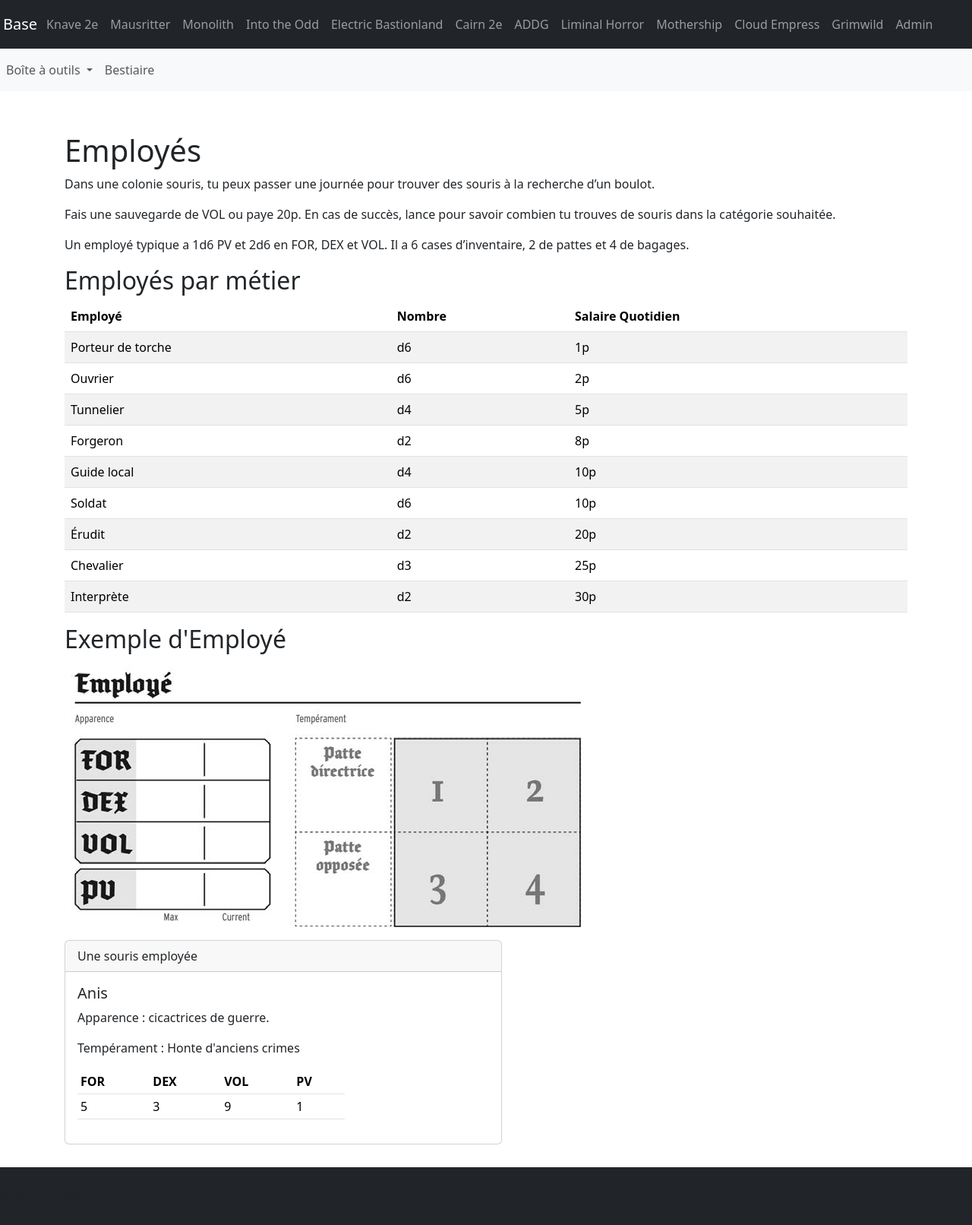
After one commit to philippe-lemaire/ttrpg_tools, a Django app: page /mausritter/recrutement/ in a window 1280 px wide. The commit adds this page. Shown: the whole page at 76% size. Run offline with Django 4.2, Linux system fonts and the light colour scheme.

Commit message:
hirelings for mausritter

```diff
--- a/mausritter/game_logic/npc.py
+++ b/mausritter/game_logic/npc.py
@@ -147,7 +147,6 @@ dispositions = [
 class NPC_Mouse:
     def __init__(self):
         # name
-
         self.first_name = random.choice(first_names)
         self.last_name = random.choice(last_names)
         self.name = f"{self.first_name} {self.last_name}"
@@ -278,5 +277,63 @@ class NPC_Mouse:
         return f"Nom : {self.first_name} {self.last_name}.\nApparence: {self.appearance}.\nParticularité : {self.quirk}.\nDésir : {self.wants}.\nRang : {self.social_position}. Prix des services : {self.payment}.\nSigne : {self.sign}. Disposition : {self.dispositions}.\nRelation : {self.relationship}."
 
 
+hireling_stats = (
+    ("Porteur de torche", "d6", "1p"),
+    (
+        "Ouvrier",
+        "d6",
+        "2p",
+    ),
+    (
+        "Tunnelier",
+        "d4",
+        "5p",
+    ),
+    (
+        "Forgeron",
+        "d2",
+        "8p",
+    ),
+    (
+        "Guide local",
+        "d4",
+        "10p",
+    ),
+    (
+        "Soldat",
+        "d6",
+        "10p",
+    ),
+    (
+        "Érudit",
+        "d2",
+        "20p",
+    ),
+    (
+        "Chevalier",
+        "d3",
+        "25p",
+    ),
+    (
+        "Interprète",
+        "d2",
+        "30p",
+    ),
+)
+
+
+class Hireling(NPC_Mouse):
+    def __init__(self):
+        super(Hireling, self).__init__()
+        self.name = random.choice(first_names)
+        self.STR = roll("2d6")
+        self.DEX = roll("2d6")
+        self.WIL = roll("2d6")
+        self.HP = roll("1d6")
+
+    def __repr__(self):
+        return f"Recrue appelée {self.name} avec {self.HP} PV, FOR {self.STR}, DEX {self.DEX}, VOL {self.WIL}. {self.quirk}"
+
+
 if __name__ == "__main__":
     print(NPC_Mouse())
--- a/mausritter/templates/mausritter/base_mausritter.html
+++ b/mausritter/templates/mausritter/base_mausritter.html
@@ -16,7 +16,8 @@
 
                       <a class="dropdown-item" href="{% url 'mausritter:generate_npc_mouse' %}">
                           Une souris non joueuse</a>
-
+                      <a class="dropdown-item" href="{% url 'mausritter:hirelings' %}">
+                            Recrutement</a>
                       <a class="dropdown-item" href="{% url 'mausritter:generate_colony' %}">Fonder une Colonie de
                           Souris</a>
 
--- a/mausritter/templates/mausritter/generate_mouse_pc.html
+++ b/mausritter/templates/mausritter/generate_mouse_pc.html
@@ -35,7 +35,6 @@
         </tbody>
       </table>
     </p>
-    <p class="card-text"></p>
     <p class="card-text">
       <b>Inventaire</b></td>
         <ul>
--- /dev/null
+++ b/mausritter/templates/mausritter/hirelings.html
@@ -0,0 +1,75 @@
+{% extends "mausritter/base_mausritter.html" %}
+{% load static %}
+
+
+{% block content %}
+<h1>Employés</h1>
+
+<p>Dans une colonie souris, tu peux passer une journée
+pour trouver des souris à la recherche d’un boulot.</p>
+<p>Fais une sauvegarde de VOL ou paye 20p. En cas de
+succès, lance pour savoir combien tu trouves de souris
+dans la catégorie souhaitée.</p>
+<p>Un employé typique a 1d6 PV et 2d6 en FOR, DEX
+et VOL. Il a 6 cases d’inventaire, 2 de pattes et 4 de
+bagages.
+</p>
+
+<h2>Employés par métier</h2>
+<table class="table table-striped">
+  <thead>
+    <tr>
+      <th scope="col">Employé</th>
+      <th scope="col">Nombre</th>
+      <th scope="col">Salaire Quotidien</th>
+    </tr>
+  </thead>
+  <tbody>
+    {% for stat in hireling_stats %}
+    <tr>
+      {% for t in stat %}
+      <td>{{t}}</td>
+      {% endfor %}
+    </tr>
+    {% endfor %}
+  </tbody>
+</table>
+
+<h2>Exemple d'Employé</h2>
+
+
+<img src="{% static 'mausritter/hireling.png' %}" alt="Fiche de PNJ Employé">
+
+<div class="card" style="width: 36rem;">
+  <div class="card-header">
+    Une souris employée
+  </div>
+  <div class="card-body">
+    <h5 class="card-title">{{hireling.name}}</h5>
+    <p class="card-text">
+      Apparence : {{hireling.appearance|lower}}.
+    </p>
+    <p class="card-text">Tempérament : {{hireling.quirk}}</p>
+    <p class="card-text">
+      <table class="table table-sm table-responsive-sm" style="width: 22rem;">
+        <thead>
+          <tr>
+            <th scope="col">FOR</th>
+            <th scope="col">DEX</th>
+            <th scope="col">VOL</th>
+            <th scope="col">PV</th>
+          </tr>
+        </thead>
+        <tbody>
+          <tr>
+            <td>{{hireling.STR}}</td>
+            <td>{{hireling.DEX}}</td>
+            <td>{{hireling.WIL}}</td>
+            <td>{{hireling.HP}}</td>
+          </tr>
+        </tbody>
+      </table>
+    </p>
+  </div>
+</div>
+{% endblock %}
--- a/mausritter/urls.py
+++ b/mausritter/urls.py
@@ -14,6 +14,7 @@ urlpatterns = [
         name="generate_adventure_site",
     ),
     path("souris_non_joueuse/", views.generate_npc_mouse, name="generate_npc_mouse"),
+    path("recrutement/", views.hirelings_view, name="hirelings"),
     path("graine_d_aventure/", views.generate_seed, name="generate_seed"),
     path("trouver_un_sort/", views.generate_spell, name="generate_spell"),
     path(
--- a/mausritter/views.py
+++ b/mausritter/views.py
@@ -8,12 +8,13 @@ from .models import Creature
 
 from .game_logic.colony import generate_colony_obj
 from .game_logic.adventure_site import generate_adventure_site_obj
-from .game_logic.npc import NPC_Mouse
+from .game_logic.npc import NPC_Mouse, hireling_stats, Hireling
 from .game_logic.seeds import generate_seed_obj
 from .game_logic.spells import generate_spell_obj, get_spell_list
 from .game_logic.magic_sword import generate_magic_sword_obj
 from .game_logic.pc import generate_mouse_pc_obj
 from .game_logic.roll import roll_spell as rs
+
 from .forms import TreasureForm, RollSpellForm
 from .game_logic.treasure import generate_treasure_list
 
@@ -133,3 +134,12 @@ def spell_list_view(request):
     return render(
         request, template_name="mausritter/spell_list.html", context={"spells": spells}
     )
+
+
+def hirelings_view(request):
+
+    return render(
+        request,
+        template_name="mausritter/hirelings.html",
+        context={"hireling_stats": hireling_stats, "hireling": Hireling()},
+    )
```
Also changed, not shown: mausritter/static/mausritter/hireling.png (added).
